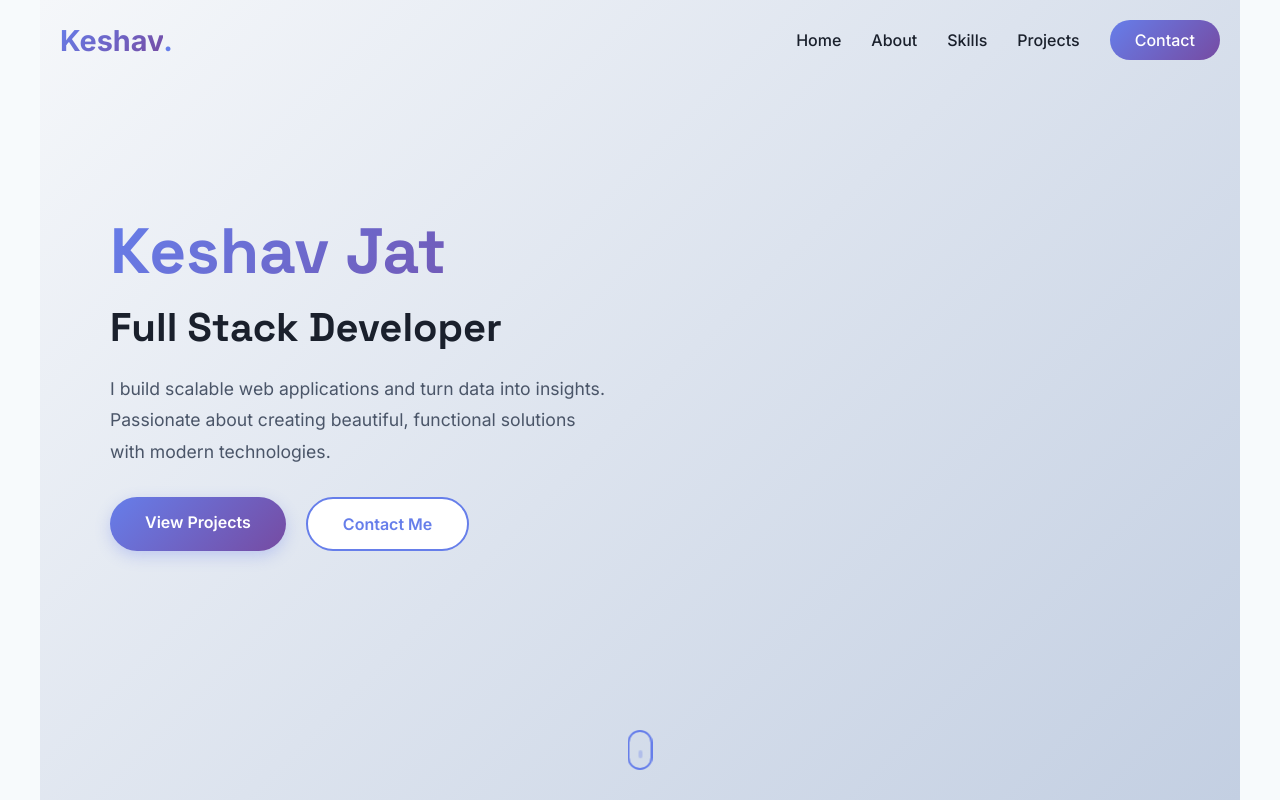
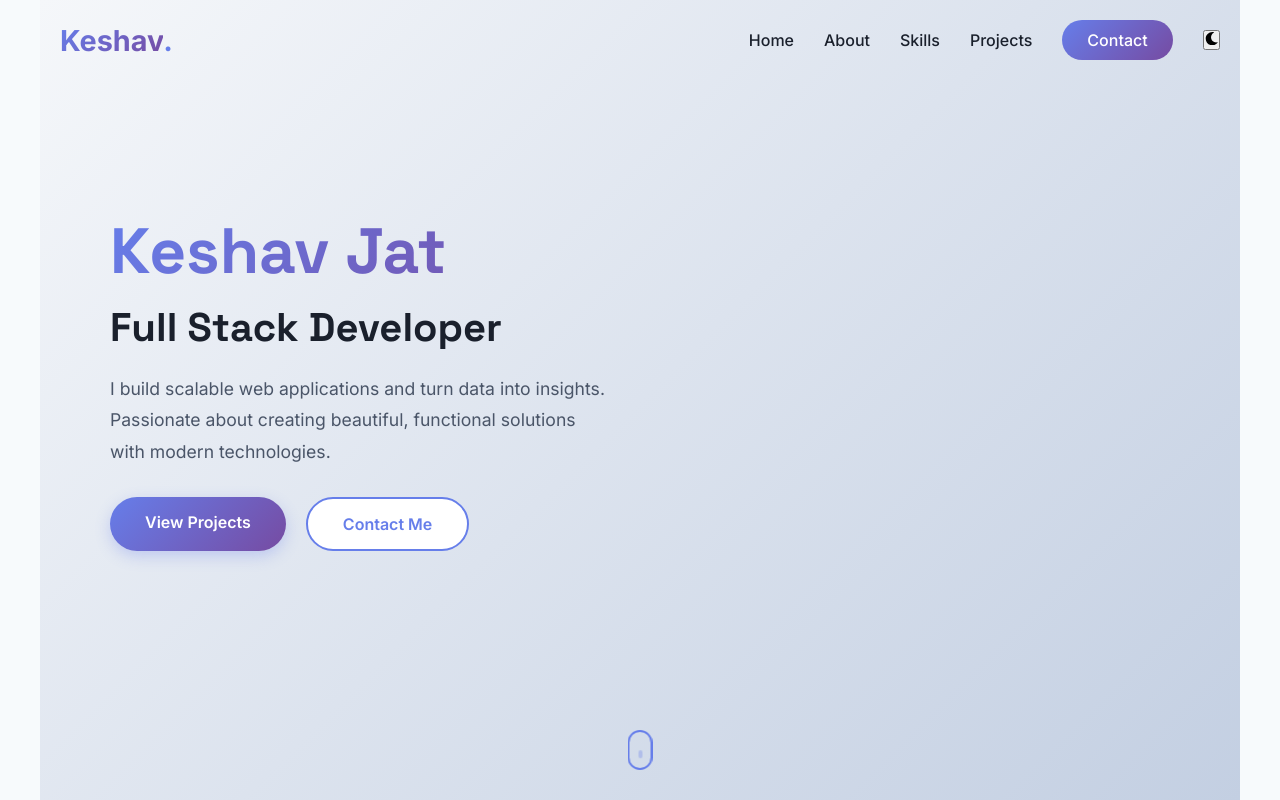
Before and after one commit to Keshavja29/portfolio-website, a React (Create React App) app: page / in a window 1280 px wide. Shown: the top 800 px of the page. Built offline with nearby package versions, Linux system fonts and the light colour scheme; the HTML template or start-up script is replaced by a standard one.

Commit message:
Add dark mode toggle button to navbar

```diff
--- a/src/components/Navbar.js
+++ b/src/components/Navbar.js
@@ -1,8 +1,9 @@
 import React, { useState, useEffect } from 'react';
 import { Link } from 'react-scroll';
+import { FaSun, FaMoon } from 'react-icons/fa';
 import './Navbar.css';
 
-const Navbar = () => {
+const Navbar = ({ darkMode, toggleDarkMode }) => {
   const [scrolled, setScrolled] = useState(false);
   const [menuOpen, setMenuOpen] = useState(false);
 
@@ -38,6 +39,11 @@ const Navbar = () => {
           <Link to="contact" smooth duration={500} className="nav-link nav-link-cta" onClick={() => setMenuOpen(false)}>
             Contact
           </Link>
+
+          {/* Dark Mode Toggle */}
+          <button className="theme-toggle" onClick={toggleDarkMode} aria-label="Toggle dark mode">
+            {darkMode ? <FaSun className="theme-icon" /> : <FaMoon className="theme-icon" />}
+          </button>
         </div>
 
         <div className="hamburger" onClick={() => setMenuOpen(!menuOpen)}>
```
